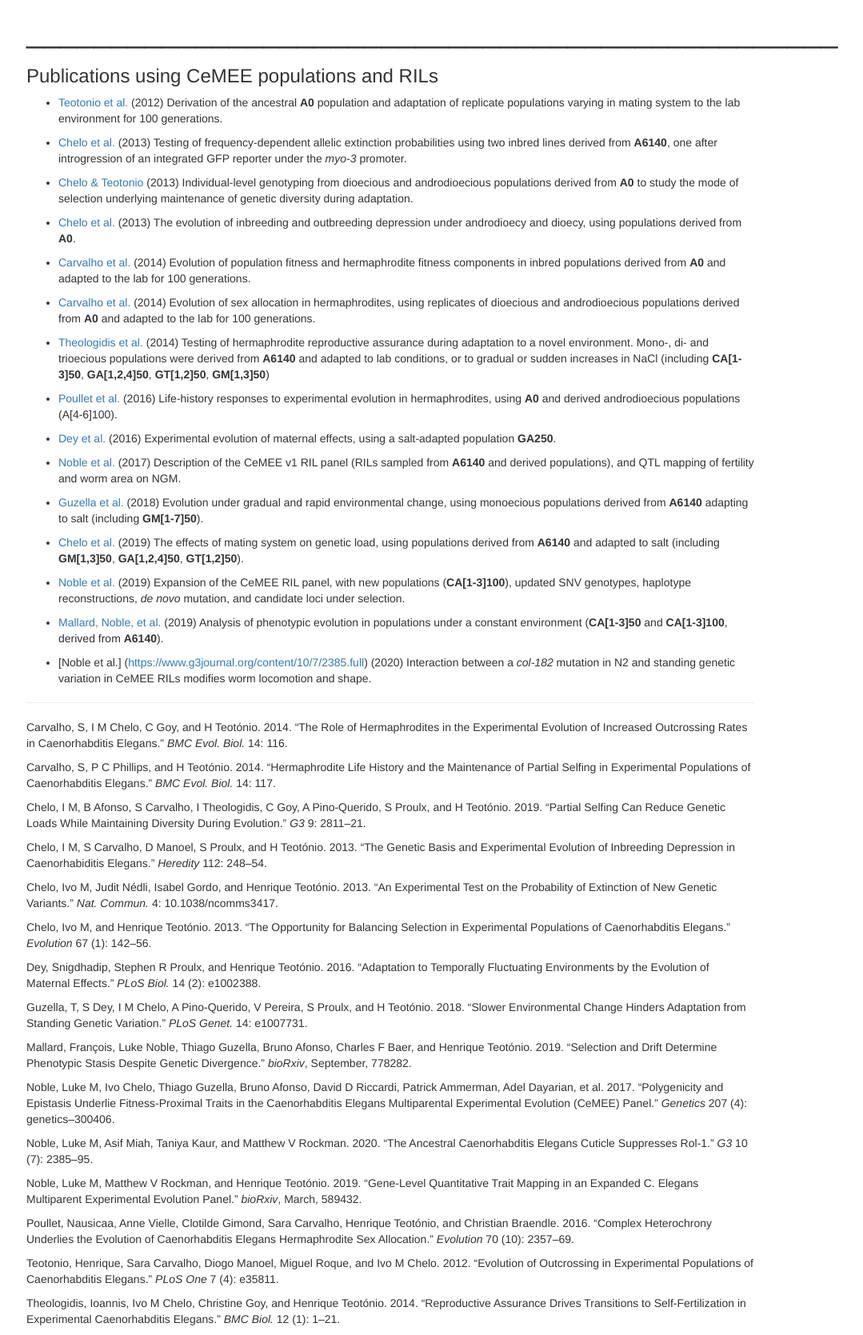
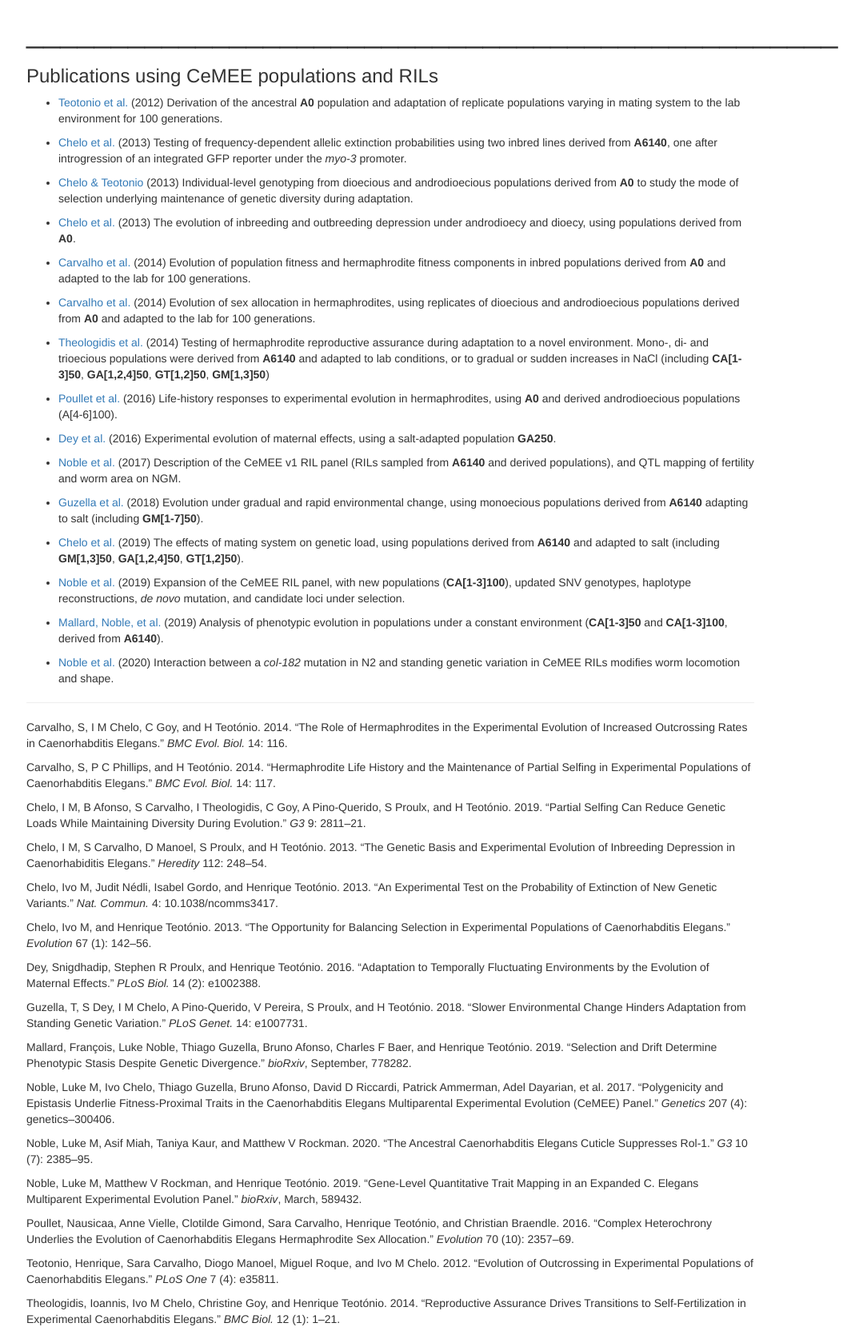
Before and after one commit to lukemn/cemee, a Jekyll site: the page pages/publications.html, which Jekyll copies as it is, in a window 1280 px wide. Shown: the whole page at 80% size, without its empty margins (152-1231 px from the left). Built offline with Jekyll 4.4.1, drawn with Linux system fonts in a browser that asks for light colours.

Commit message:
new pubs

```diff
--- a/pages/publications.Rmd
+++ b/pages/publications.Rmd
@@ -47,6 +47,6 @@ Expansion of the CeMEE RIL panel, with new populations (**CA[1-3]100**), updated
 * [Mallard, Noble, et al.](https://www.biorxiv.org/content/10.1101/778282v1.full) [-@Mallard2019-qd]
 Analysis of phenotypic evolution in populations under a constant environment (**CA[1-3]50** and **CA[1-3]100**, derived from **A6140**).
 
-* [Noble et al.] (https://www.g3journal.org/content/10/7/2385.full) [-@Noble2020-st] Interaction between a *col-182* mutation in N2 and standing genetic variation in CeMEE RILs modifies worm locomotion and shape.
+* [Noble et al.](https://www.g3journal.org/content/10/7/2385.full) [-@Noble2020-st] Interaction between a *col-182* mutation in N2 and standing genetic variation in CeMEE RILs modifies worm locomotion and shape.
 
 ***
--- a/pages/publications.html
+++ b/pages/publications.html
@@ -382,7 +382,7 @@ summary {
 <li><p><a href="https://www.g3journal.org/content/9/9/2811">Chelo et al.</a> <span class="citation">(2019)</span> The effects of mating system on genetic load, using populations derived from <strong>A6140</strong> and adapted to salt (including <strong>GM[1,3]50</strong>, <strong>GA[1,2,4]50</strong>, <strong>GT[1,2]50</strong>).</p></li>
 <li><p><a href="https://www.biorxiv.org/content/10.1101/589432v1">Noble et al.</a> <span class="citation">(2019)</span> Expansion of the CeMEE RIL panel, with new populations (<strong>CA[1-3]100</strong>), updated SNV genotypes, haplotype reconstructions, <em>de novo</em> mutation, and candidate loci under selection.</p></li>
 <li><p><a href="https://www.biorxiv.org/content/10.1101/778282v1.full">Mallard, Noble, et al.</a> <span class="citation">(2019)</span> Analysis of phenotypic evolution in populations under a constant environment (<strong>CA[1-3]50</strong> and <strong>CA[1-3]100</strong>, derived from <strong>A6140</strong>).</p></li>
-<li><p>[Noble et al.] (<a href="https://www.g3journal.org/content/10/7/2385.full" class="uri">https://www.g3journal.org/content/10/7/2385.full</a>) <span class="citation">(2020)</span> Interaction between a <em>col-182</em> mutation in N2 and standing genetic variation in CeMEE RILs modifies worm locomotion and shape.</p></li>
+<li><p><a href="https://www.g3journal.org/content/10/7/2385.full">Noble et al.</a> <span class="citation">(2020)</span> Interaction between a <em>col-182</em> mutation in N2 and standing genetic variation in CeMEE RILs modifies worm locomotion and shape.</p></li>
 </ul>
 <hr />
 <div id="refs" class="references">
```
